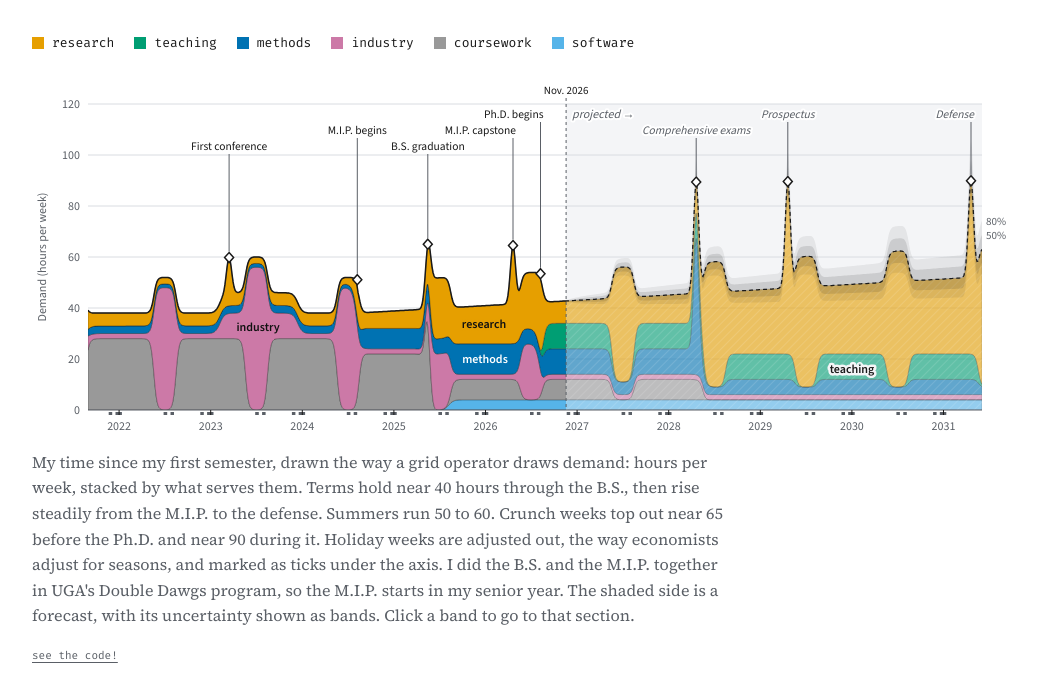
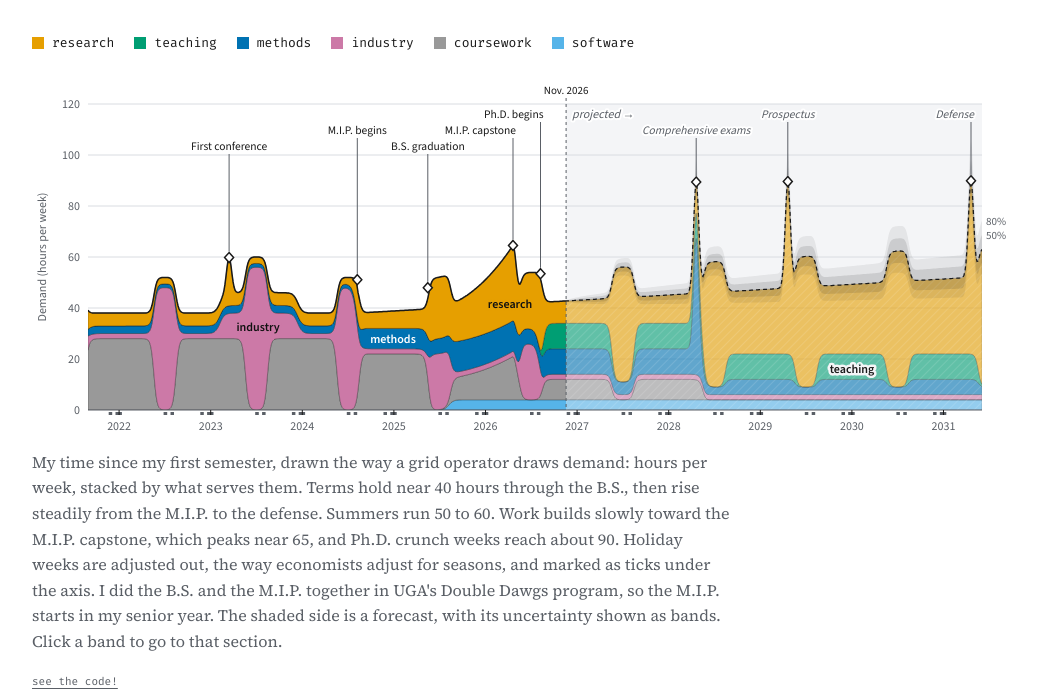
Before and after one commit to ani-sdhu/Website, a plain HTML site: page index.html in a window 1280 px wide. Shown: the part 262-953 px from the top of the page, without its empty margins (116-1163 px from the left). Drawn offline with nearby package versions, Linux system fonts and the light colour scheme.

Commit message:
Lower B.S. graduation to about 45 h and build slowly into the capstone
Coursework and research rise steadily from fall 2025 to a 65-hour M.I.P.
capstone, then fall off.

Co-Authored-By: Claude Opus 5.5 <noreply@anthropic.com>
Claude-Session: https://claude.ai/code/session_01EK45k6sFjaWVFGKx49TiBy

```diff
--- a/assets/js/site.js
+++ b/assets/js/site.js
@@ -31,6 +31,12 @@
   function plogis(x) { return 1 / (1 + Math.exp(-x)); }
   function on(t, a, b) { return plogis(40 * (t - a)) - plogis(40 * (t - (b === undefined ? Infinity : b))); }
   function peak(t, at, h, w) { return h * Math.exp(-Math.pow((t - at) / (w || 0.04), 2)); }
+  // a slow build: rises as a square from a to b, then falls off quickly
+  function ramp(t, a, b, h) {
+    if (t <= a) return 0;
+    if (t <= b) return h * Math.pow((t - a) / (b - a), 2);
+    return h * Math.exp(-Math.pow((t - b) / 0.05, 2));
+  }
   function frac(t) { return t - Math.floor(t); }
   function summer(t) { var f = frac(t); return plogis(60 * (f - 0.38)) - plogis(60 * (f - 0.62)); }
   // a week off: distance around the calendar to a fixed time of year
@@ -51,9 +57,10 @@
     var target = trend(t) + s * (t < 2024.6 ? 14 : 12), used = 0;   // summers run heavier
     ["software", "coursework", "industry", "methods", "teaching"].forEach(function (b) { used += l[b]; });
     l.research = Math.max(2, target - used);                         // research takes up the rest
-    l.coursework += peak(t, 2025.37, 21);                            // crunch weeks
+    l.coursework += ramp(t, 2025.4, 2026.3, 9);                      // building toward the capstone
     l.methods += peak(t, 2028.3, 44);
-    l.research += peak(t, 2023.2, 14) + peak(t, 2026.3, 23) + peak(t, 2029.3, 42) + peak(t, 2031.3, 38);
+    l.research += ramp(t, 2025.4, 2026.3, 14) +                       // crunch weeks
+      peak(t, 2023.2, 14) + peak(t, 2029.3, 42) + peak(t, 2031.3, 38);
     return l;
   }
   function holiday(t) {   // how far into a holiday week t falls, 0 to 1
@@ -216,7 +223,7 @@
     o += '<path class="cross" id="cross" d="" visibility="hidden"/><g id="dots"></g>';
     holder.innerHTML = '<svg viewBox="0 0 ' + W + " " + H + '" width="' + W + '" height="' + H + '" tabindex="0" role="img" aria-label="' +
       'Stacked area chart of my hours per week from fall 2021 to 2031, by what fills them, adjusted for holidays. School terms hold near 40 hours ' +
-      'through the B.S., then rise steadily from the M.I.P. to the defense, to about 52. Summers run 50 to 60. Crunch weeks reach about 65 before the Ph.D. and about 90 during it. ' +
+      'through the B.S., then rise steadily from the M.I.P. to the defense, to about 52. Summers run 50 to 60. Work builds slowly toward the M.I.P. capstone, near 65, and Ph.D. crunch weeks reach about 90. ' +
       'Everything after ' + monthOf(now) + ' is projected, with 50 and 80 percent intervals. Use the left and right arrow keys to read values.">' + o + "</svg>";
     view = { X: X, Y: Y, m: m, pw: pw, ph: ph, W: W, H: H, svg: holder.querySelector("svg") };
     wireSvg();
--- a/index.html
+++ b/index.html
@@ -51,7 +51,7 @@
         <div class="tip" id="plot-tip" hidden></div>
       </div>
       <p class="sr-only" id="plot-live" aria-live="polite"></p>
-      <figcaption>My time since my first semester, drawn the way a grid operator draws demand: hours per week, stacked by what serves them. Terms hold near 40 hours through the B.S., then rise steadily from the M.I.P. to the defense. Summers run 50 to 60. Crunch weeks top out near 65 before the Ph.D. and near 90 during it. Holiday weeks are adjusted out, the way economists adjust for seasons, and marked as ticks under the axis. I did the B.S. and the M.I.P. together in UGA's Double Dawgs program, so the M.I.P. starts in my senior year. The shaded side is a forecast, with its uncertainty shown as bands. Click a band to go to that section.</figcaption>
+      <figcaption>My time since my first semester, drawn the way a grid operator draws demand: hours per week, stacked by what serves them. Terms hold near 40 hours through the B.S., then rise steadily from the M.I.P. to the defense. Summers run 50 to 60. Work builds slowly toward the M.I.P. capstone, which peaks near 65, and Ph.D. crunch weeks reach about 90. Holiday weeks are adjusted out, the way economists adjust for seasons, and marked as ticks under the axis. I did the B.S. and the M.I.P. together in UGA's Double Dawgs program, so the M.I.P. starts in my senior year. The shaded side is a forecast, with its uncertainty shown as bands. Click a band to go to that section.</figcaption>
       <details class="code">
         <summary>see the code!</summary>
         <pre class="src"><code>wk   &lt;- seq(2021.66, 2031.42, by = 1/365)                    <span class="cm"># every day since my first semester</span>
@@ -59,6 +59,8 @@ now  &lt;- as.numeric(format(Sys.Date(), "%Y")) + as.POSIXlt(Sys.Date())$yday /
 f    &lt;- wk %% 1                                                 <span class="cm"># time of year</span>
 on   &lt;- function(a, b = Inf) plogis(40 * (wk - a)) - plogis(40 * (wk - b))
 peak &lt;- function(at, h, w = 0.04) h * exp(-((wk - at) / w)^2)  <span class="cm"># a crunch week</span>
+ramp &lt;- function(a, b, h) h * ifelse(wk &lt;= a, 0, ifelse(wk &lt;= b, ((wk - a) / (b - a))^2,
+                                                   exp(-((wk - b) / 0.05)^2)))   <span class="cm"># a slow build</span>
 s    &lt;- plogis(60 * (f - 0.38)) - plogis(60 * (f - 0.62))        <span class="cm"># summer</span>
 phd  &lt;- on(2026.6)
 
@@ -74,9 +76,10 @@ load &lt;- cbind(                                                  <span class="
                                 10 * on(2026.6, 2028.4) + 6 * on(2028.4)),
   teaching   = (1 - s) * 10 * phd)
 load &lt;- cbind(load, research = pmax(2, target - rowSums(load)))  <span class="cm"># research takes up the rest</span>
-load[, "coursework"] &lt;- load[, "coursework"] + peak(2025.37, 21)
+load[, "coursework"] &lt;- load[, "coursework"] + ramp(2025.4, 2026.3, 9)
 load[, "methods"]    &lt;- load[, "methods"] + peak(2028.3, 44)
-load[, "research"]   &lt;- load[, "research"] + peak(2023.2, 14) + peak(2026.3, 23) + peak(2029.3, 42) + peak(2031.3, 38)
+load[, "research"]   &lt;- load[, "research"] + ramp(2025.4, 2026.3, 14) +
+                        peak(2023.2, 14) + peak(2029.3, 42) + peak(2031.3, 38)
 
 total &lt;- rowSums(load)
 h     &lt;- pmax(0, wk - now)
```
